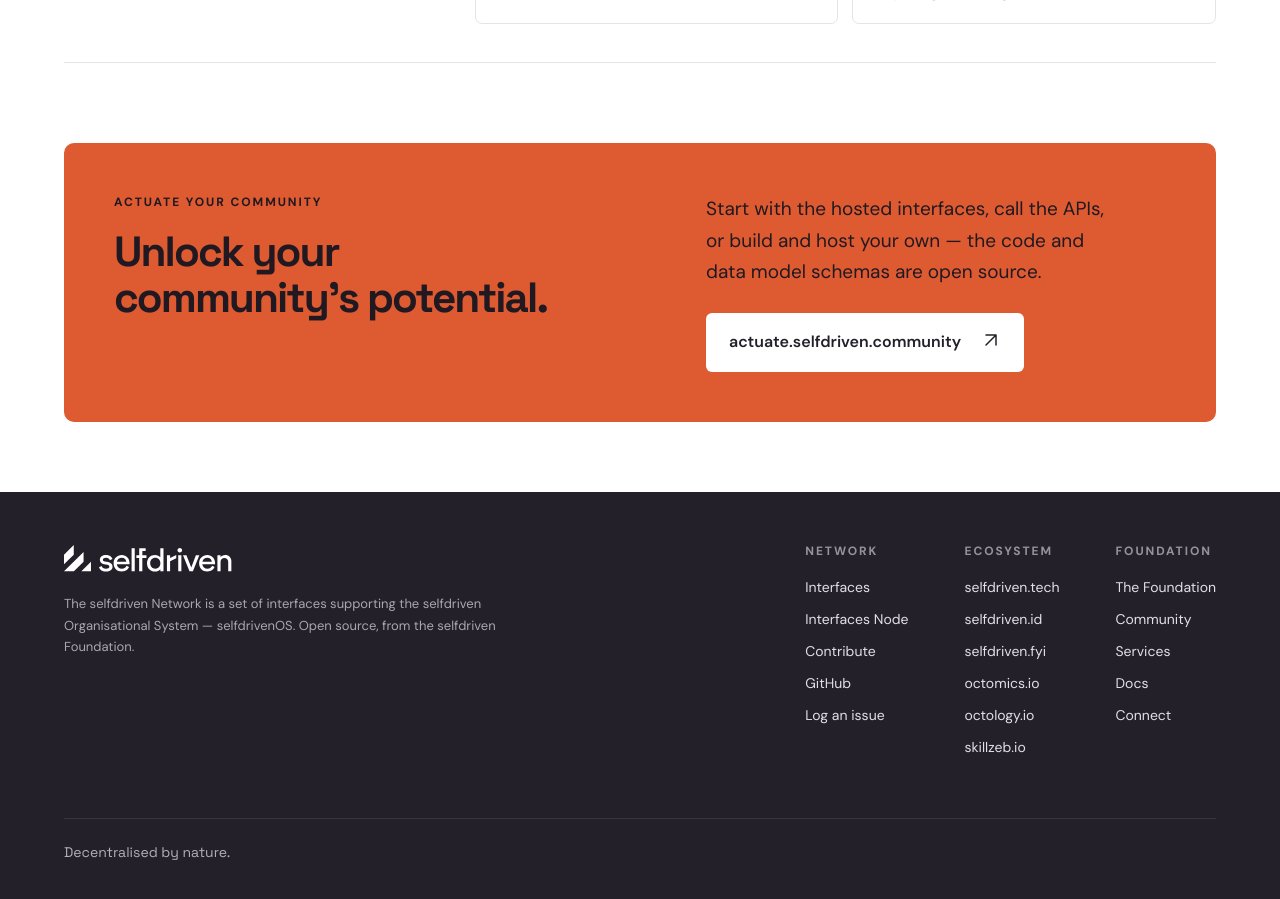
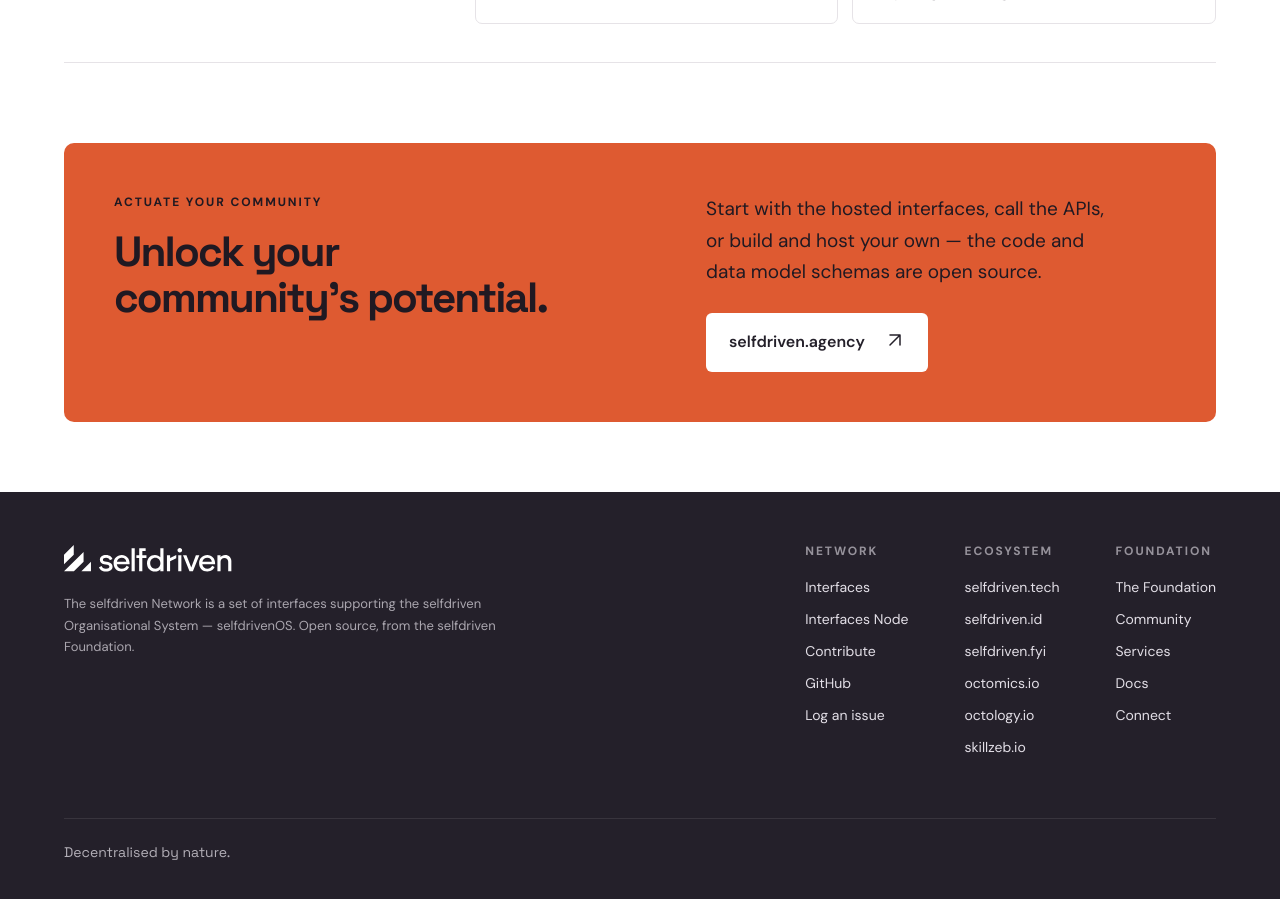
Before and after one commit to selfdriven-foundation/selfdriven-network, a Jekyll site: the page built from docs/index.html, in a window 1280 px wide and 900 px high, scrolled down 4903 px. Built offline with Jekyll 4.4.1, drawn with Linux system fonts in a browser that asks for light colours.

Commit message:
Update index.html

```diff
--- a/docs/index.html
+++ b/docs/index.html
@@ -256,5 +256,5 @@ description: A set of interfaces supporting the selfdriven Organisational System
 
 		<section class="custom-banner">
 			<div><p class="eyebrow">Actuate your community</p><h2>Unlock your community's potential.</h2></div>
-			<div class="banner-copy"><p>Start with the hosted interfaces, call the APIs, or build and host your own — the code and data model schemas are open source.</p><a class="button light" href="https://actuate.selfdriven.community" target="_blank" rel="noopener">actuate.selfdriven.community <span>{% include arrow.html %}</span></a></div>
+			<div class="banner-copy"><p>Start with the hosted interfaces, call the APIs, or build and host your own — the code and data model schemas are open source.</p><a class="button light" href="https://selfdriven.agency" target="_blank" rel="noopener">selfdriven.agency <span>{% include arrow.html %}</span></a></div>
 		</section>
```
